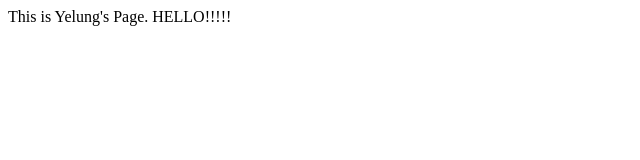
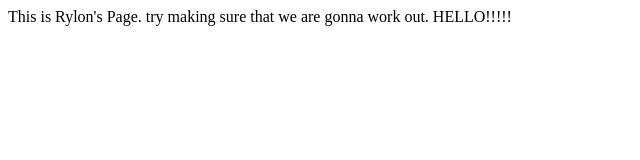
Before and after one commit to myelung/myelung.github.io, a plain HTML site: page index.html in a window 1280 px wide. Shown: the whole page, without its empty margins (0-640 px from the left). Drawn offline with Linux system fonts and the light colour scheme.

Commit message:
Update index.html

```diff
--- a/index.html
+++ b/index.html
@@ -10,7 +10,9 @@
 
     <body>
 
-    This is Yelung's Page.
+    This is Rylon's Page.
+
+    try making sure that we are gonna work out.
 
     </body>
 
```
